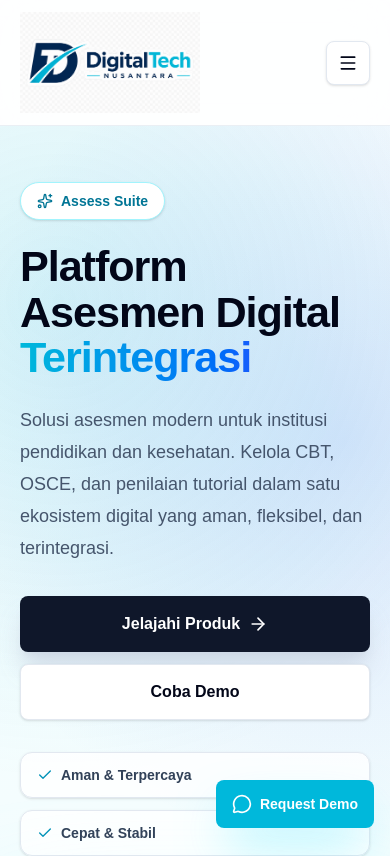
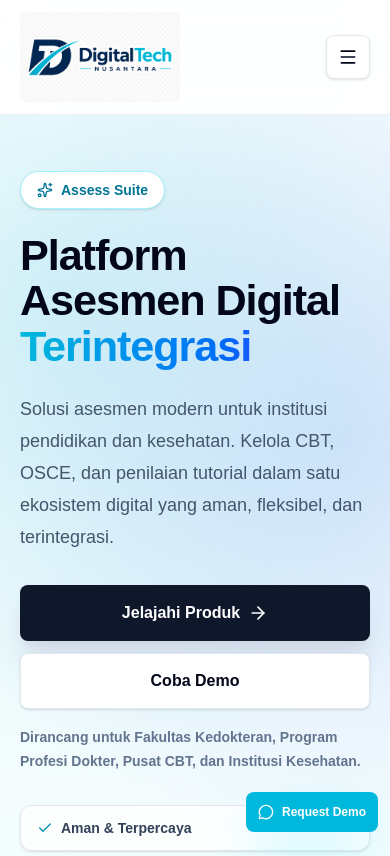
Before and after one commit to oktomarpaung/digitaltech-landing, a Next.js app: page / in a window 390 px wide. Shown: the top 856 px of the page. Built offline with nearby package versions, Linux system fonts and the light colour scheme.

Commit message:
feat: redesign landing page with light premium SaaS theme
Redesign DigitalTech Nusantara landing page with light enterprise SaaS layout, hero dashboard mockup, product cards, pricing, implementation packages, request demo form, responsive mobile layout, and WhatsApp CTA.

```diff
--- a/src/app/page.tsx
+++ b/src/app/page.tsx
@@ -73,27 +73,27 @@ const products: Product[] = [
 const features: Feature[] = [
   {
     title: "Keamanan Tinggi",
-    description: "Role access, alur audit, dan pengamanan data untuk operasional asesmen institusi.",
+    description: "Role access untuk admin, dosen, penguji, tutor, dan peserta dalam satu sistem terkontrol.",
     icon: ShieldCheck,
   },
   {
     title: "Akses Fleksibel",
-    description: "Digunakan oleh admin, dosen, penguji, tutor, dan peserta di berbagai perangkat.",
+    description: "Workflow asesmen terstruktur yang mudah diakses lintas perangkat dan skenario ujian.",
     icon: MonitorSmartphone,
   },
   {
     title: "Analitik Cerdas",
-    description: "Pantau hasil, progres, dan insight performa asesmen secara real-time.",
+    description: "Dashboard pemantauan real-time untuk melihat progres, status peserta, dan performa modul.",
     icon: BarChart3,
   },
   {
     title: "Konfigurasi Mudah",
-    description: "Modul, rubrik, laporan, dan workflow dapat disesuaikan dengan kebutuhan.",
+    description: "Rekap nilai otomatis, rubrik, dan pengaturan ujian dapat disesuaikan kebutuhan institusi.",
     icon: CloudCog,
   },
   {
     title: "Dukungan Profesional",
-    description: "Pendampingan implementasi, training, dan maintenance untuk tim institusi.",
+    description: "Export laporan dan pendampingan operasional untuk tim akademik, admin, dan manajemen.",
     icon: UsersRound,
   },
 ];
@@ -194,8 +194,8 @@ function Logo() {
         width={1718}
         height={916}
         priority
-        sizes="(min-width: 768px) 280px, 180px"
-        className="h-auto w-[180px] object-contain sm:w-[200px] md:w-[280px]"
+        sizes="(min-width: 768px) 230px, 160px"
+        className="h-auto w-[160px] object-contain sm:w-[170px] md:w-[230px]"
       />
     </a>
   );
@@ -547,6 +547,10 @@ export default function Home() {
               </a>
             </div>
 
+            <p className="mt-4 max-w-xl text-sm font-semibold leading-6 text-slate-500">
+              Dirancang untuk Fakultas Kedokteran, Program Profesi Dokter, Pusat CBT, dan Institusi Kesehatan.
+            </p>
+
             <div className="mt-8 grid gap-3 sm:grid-cols-3">
               {benefits.map((benefit) => (
                 <div key={benefit} className="flex items-center gap-2 rounded-xl border border-slate-200 bg-white/80 px-4 py-3 text-sm font-bold text-slate-700 shadow-sm">
@@ -850,9 +854,9 @@ export default function Home() {
         href="https://wa.me/6280000000000"
         target="_blank"
         rel="noreferrer"
-        className="fixed bottom-4 right-4 z-50 inline-flex h-12 max-w-[calc(100vw-2rem)] items-center justify-center gap-2 rounded-lg bg-cyan-500 px-4 text-sm font-black text-white shadow-2xl shadow-cyan-300/60 transition hover:bg-cyan-600 sm:bottom-6 sm:right-6 sm:h-14 sm:px-5"
+        className="fixed bottom-3 right-3 z-50 inline-flex h-10 max-w-[calc(100vw-1.5rem)] items-center justify-center gap-2 rounded-lg bg-cyan-500 px-3 text-xs font-black text-white shadow-2xl shadow-cyan-300/60 transition hover:bg-cyan-600 sm:bottom-6 sm:right-6 sm:h-14 sm:px-5 sm:text-sm"
       >
-        <MessageCircle className="h-5 w-5" />
+        <MessageCircle className="h-4 w-4 sm:h-5 sm:w-5" />
         <span>Request Demo</span>
       </a>
 
```
